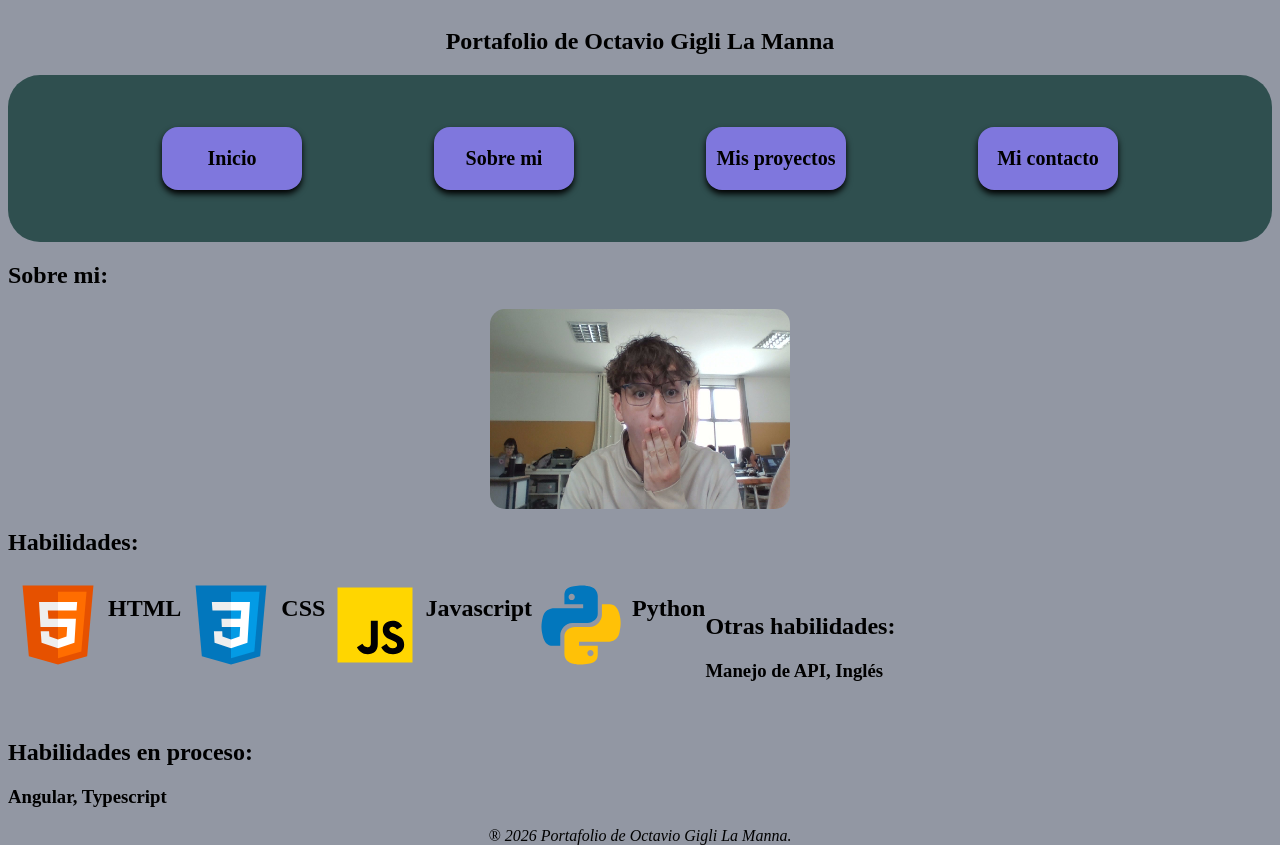
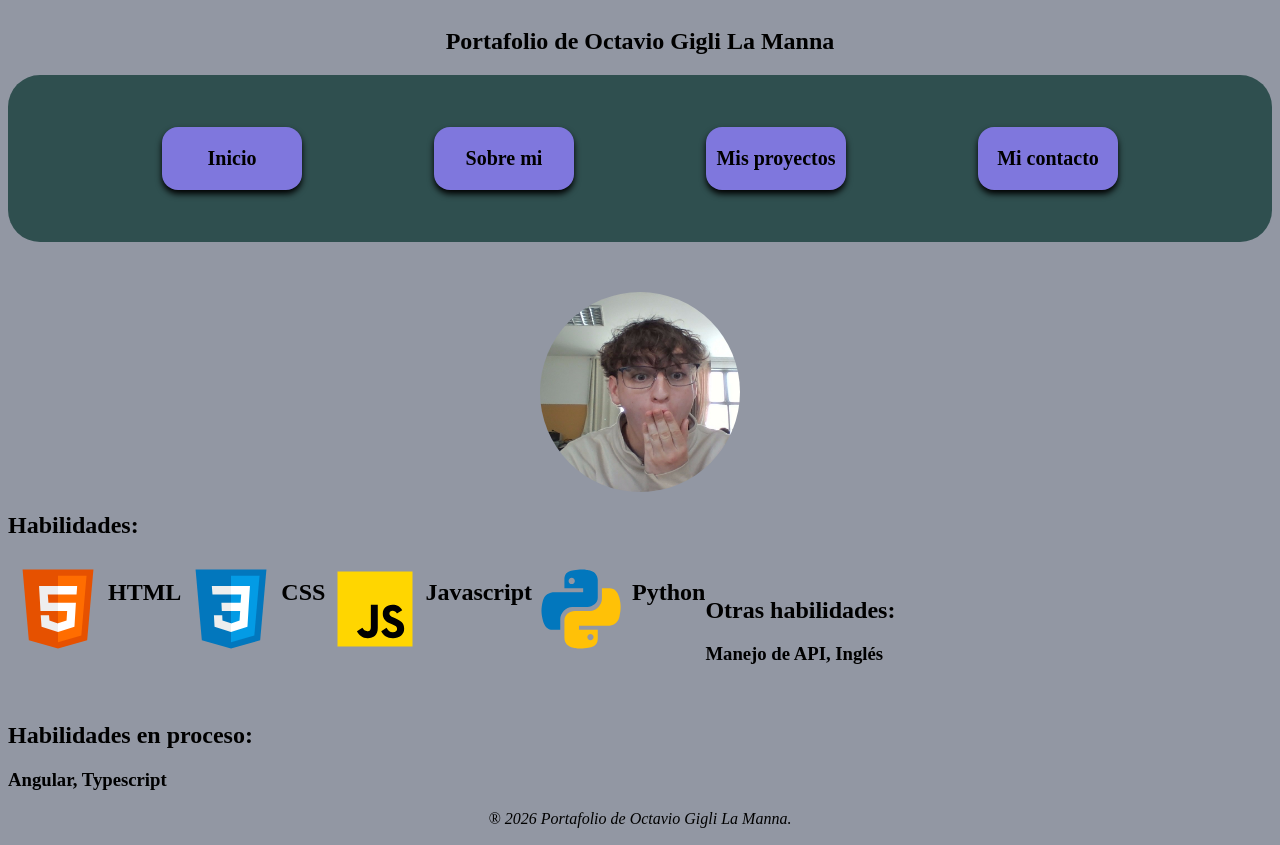
Before and after one commit to octaviogigli/portfolio, an Angular app: page /sobremi in a window 1280 px wide. Built offline with nearby package versions, Linux system fonts and the light colour scheme.

Commit message:
se modifico la foto de sobre mi para que sea circular

```diff
--- a/src/app/dinamicas/sobremi/sobremi.css
+++ b/src/app/dinamicas/sobremi/sobremi.css
@@ -1,14 +1,17 @@
 .imagen-conteiner {
+    margin-top: 50px;
     width: 100%;
     height: 200px;
     display: flex;
     justify-content: center;
 
+
 }
 img {
-    width: 300px;
+    width: 200px;
     height: 200px;
-    border-radius: 15px;
+     border-radius: 50%;
+    object-fit: cover;
 
 }
 .Skills {
--- a/src/app/dinamicas/sobremi/sobremi.html
+++ b/src/app/dinamicas/sobremi/sobremi.html
@@ -1,4 +1,4 @@
-<h1>Sobre mi: </h1>
+
 <div class="imagen-conteiner">
     <img src="\img\WIN_20260409_15_16_17_Pro.jpg" alt="Foto de mi">
 </div>
```
